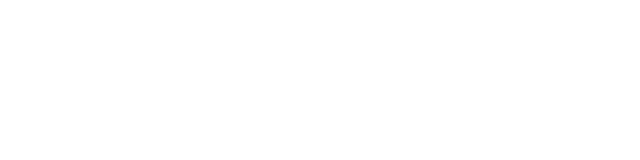
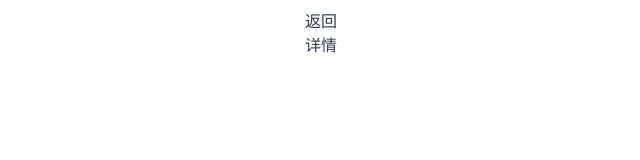
Before and after one commit to ItsHeart/cloud-media, a Vue app: page /submission/anonymous-detail in a window 1280 px wide. Before the commit this address had no page. Shown: the top 160 px of the page, without its empty margins (319-959 px from the left). Built offline with nearby package versions, Linux system fonts and the light colour scheme.

Commit message:
AnonymousDetail

```diff
--- a/src/components/AnonymousCell.vue
+++ b/src/components/AnonymousCell.vue
@@ -17,7 +17,7 @@
     </div>
     <div class="comments">
       <Icon class="icon" name="comment-o" />
-      <span>10条评论回复</span>
+      <span @click="toDetail">10条评论回复</span>
     </div>
 
     <Divider :style="{ borderColor: '#888888', margin: '0px 0 0 0' }" />
@@ -26,6 +26,7 @@
 
 <script>
 import { ActionBar, ActionBarIcon, Divider, Icon } from "vant";
+import { useRouter } from 'vue-router';
 import {
   ref,
   reactive,
@@ -49,6 +50,7 @@
     Icon,
   },
   setup() {
+
     const btnFold = ref(false);
     const text = ref(
       "这是一段文字这是一段字这是一段文字这是一段文字这是一段文字这是一段文字这是一段文字这是一段文字这是一段文字这是一段文字这是一段文字这是一段文字这是一段文字这是一段文字这是一段文字这是一段文字这是一段文字这是一段文字这是一段文字这是一段文字这是一段文字"
@@ -66,6 +68,11 @@
         state.count++;
       }, 1000);
     };
+    const router = useRouter();
+    function toDetail(){
+      console.log("路由跳转");
+      router.push("/submission/anonymous-detail");
+    };
     let divRef = ref(null);
     let textRef = ref(null);
     onMounted(() => {
@@ -80,6 +87,7 @@
       onRefresh,
       divRef,
       textRef,
+      toDetail,
     };
   },
 };
--- a/src/router/index.js
+++ b/src/router/index.js
@@ -34,6 +34,10 @@
 		{
 			path: "/self/users",
 			component: () => import("@/views/self/Users.vue")
+		},
+		{
+			path: "/submission/anonymous-detail",
+			component: () => import("@/views/submission/AnonymousDetail.vue")
 		}
 	]
 });
--- /dev/null
+++ b/src/views/submission/AnonymousDetail.vue
@@ -0,0 +1,40 @@
+<template>
+  <NavBar
+    title="详情"
+    left-text="返回"
+    left-arrow
+    @click-left="goBack"
+    fixed
+    placeholder
+  />
+</template>
+
+<script>
+import { NavBar, UnderEmpty } from "vant";
+import { useRouter } from "vue-router";
+import { ref } from "vue";
+
+export default {
+  name: "AnonymousDetail",
+  components: {
+    NavBar,
+    UnderEmpty,
+  },
+  setup() {
+    const _router = useRouter();
+    const text = ref(
+      "这是一段文字这是一段字这是一段文字这是一段文字这是一段文字这是一段文字这是一段文字这是一段文字这是一段文字这是一段文字这是一段文字这是一段文字这是一段文字这是一段文字这是一段文字这是一段文字这是一段文字这是一段文字这是一段文字这是一段文字这是一段文字"
+    );
+    const goBack = () => {
+      _router.back();
+    };
+    return {
+      goBack,
+    };
+  },
+};
+</script>
+
+<style lang="less">
+@import "@/assets/common.less";
+</style>
```
